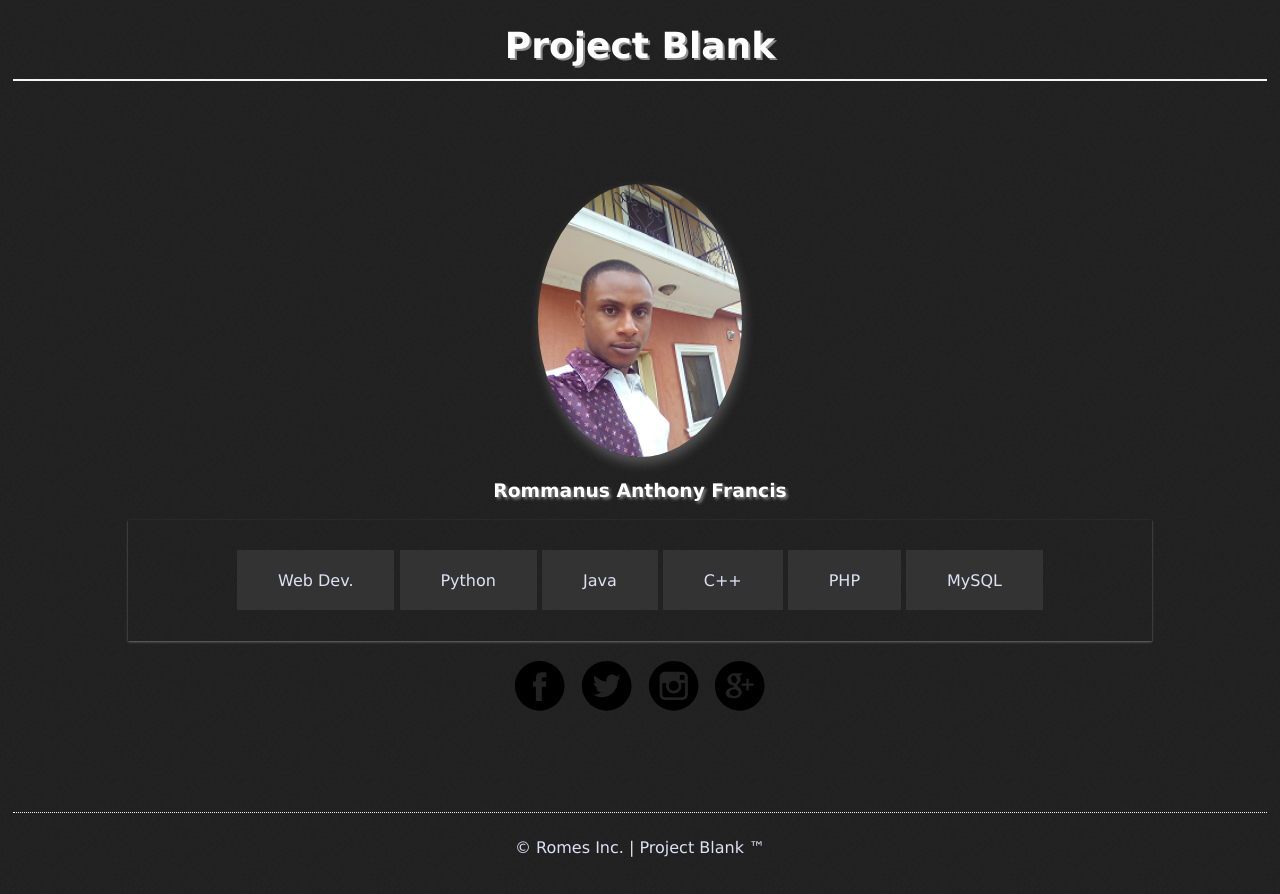
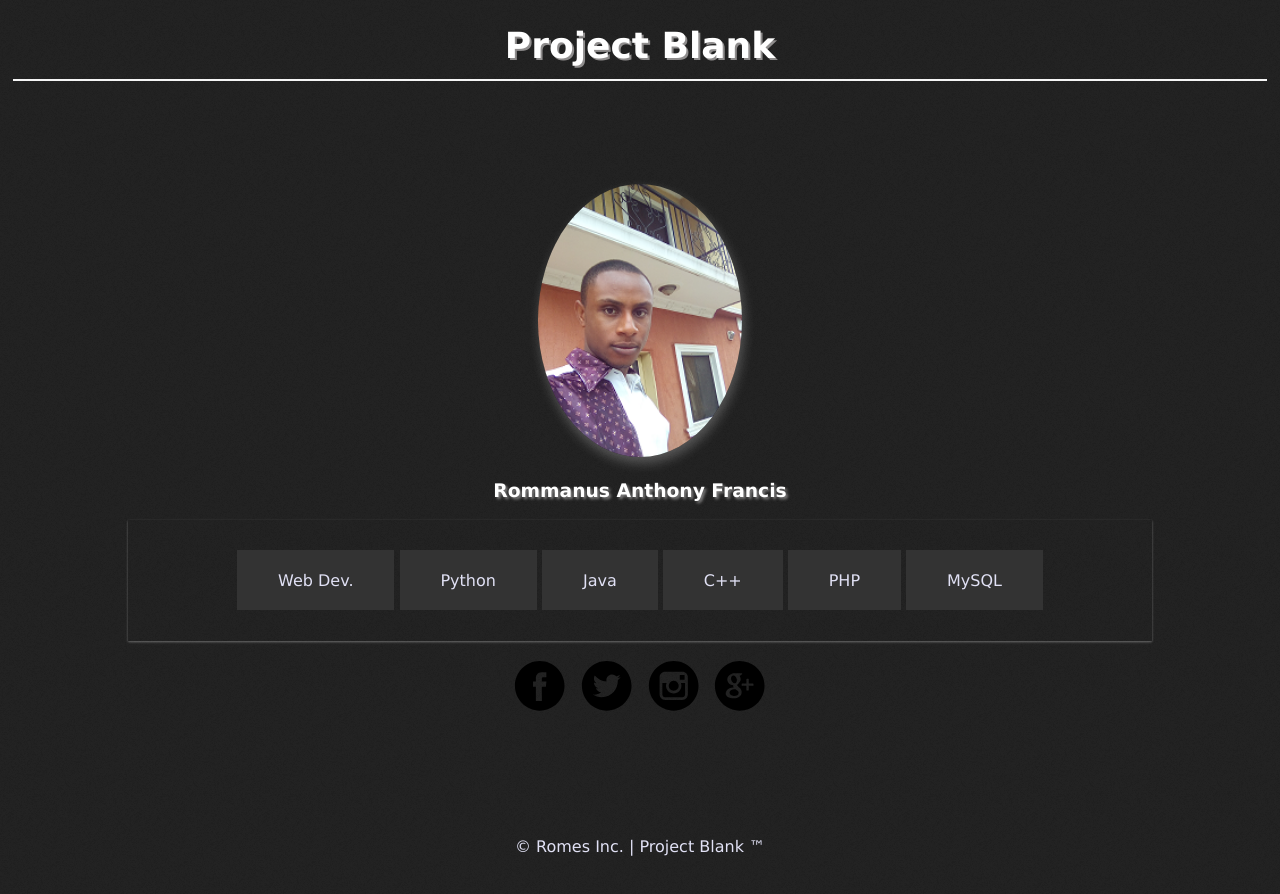
Before and after one commit to thonyromes/Portfolio, a plain HTML site: page index.html in a window 1280 px wide. Drawn offline with Linux system fonts and the light colour scheme.

Commit message:
Removed footer top border

```diff
--- a/css/main.css
+++ b/css/main.css
@@ -122,7 +122,6 @@ h1 {
 
 .copy {
     border-bottom: none;
-    border-top: 1px dotted whitesmoke;
     padding-top: 2%;
 }
 
```
